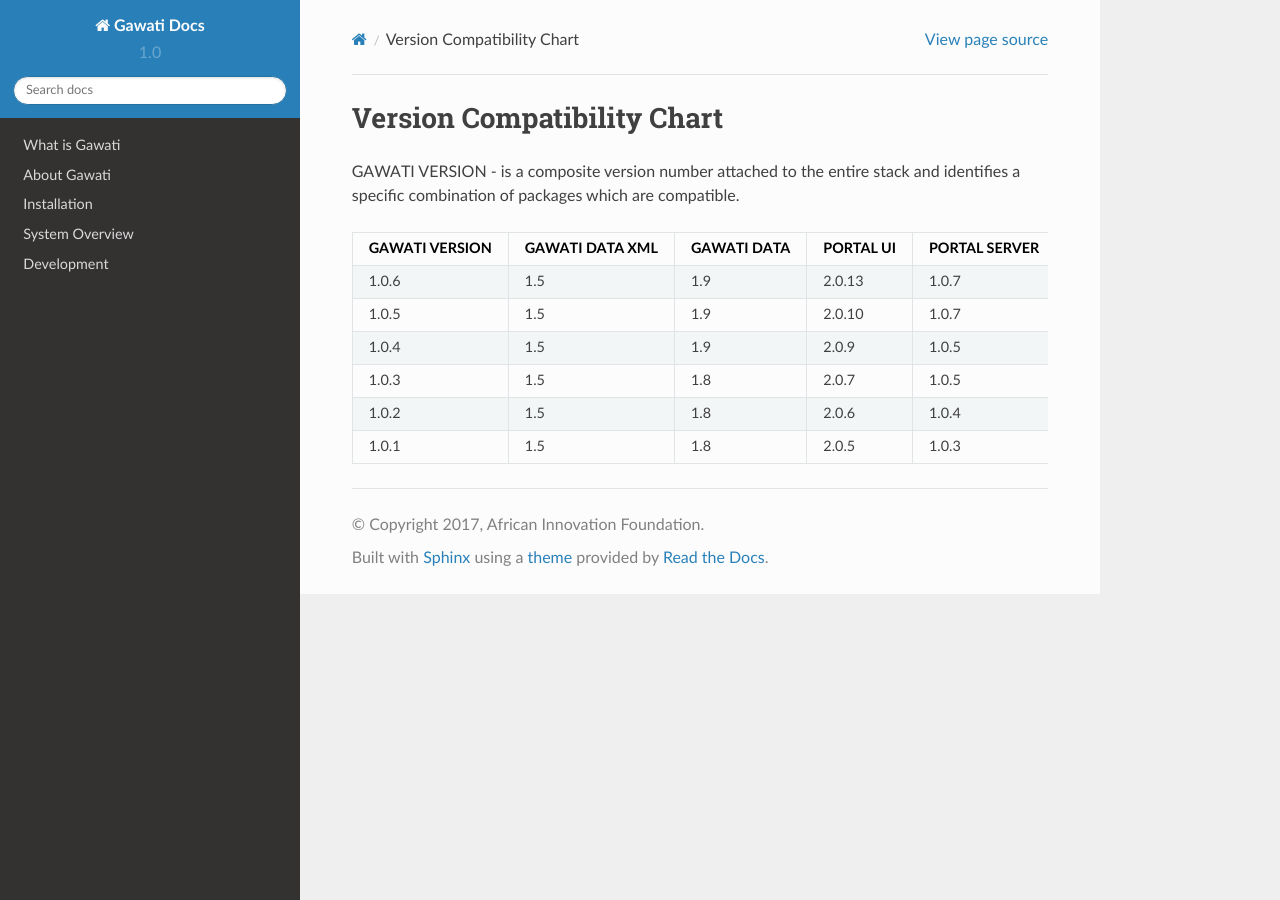
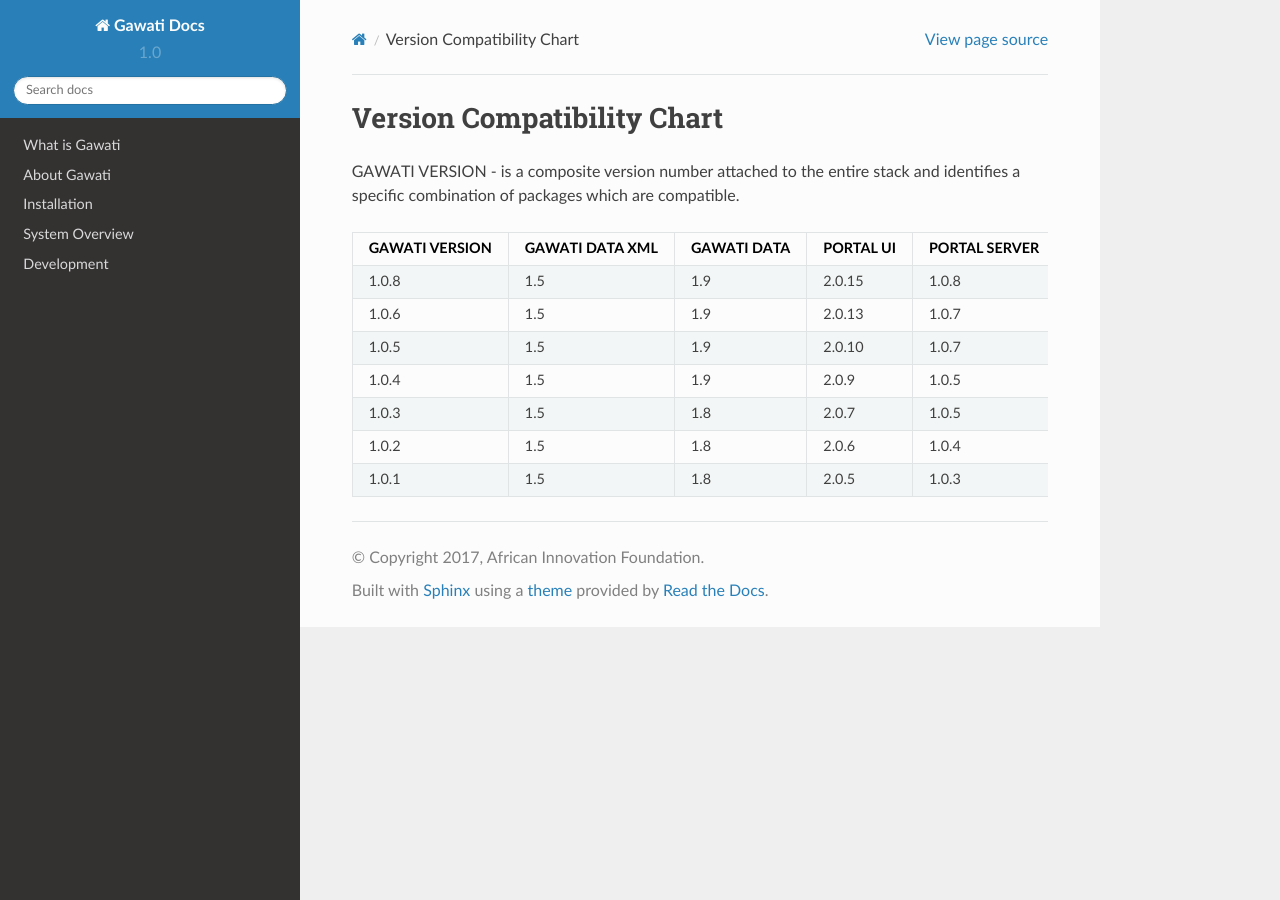
Before and after one commit to gawati/gawati-docs, a Sphinx documentation site: the page built from docs/source/development/version-compat.rst, in a window 1280 px wide. Built offline with Sphinx 7.4.7 and the Read the Docs theme 2.0.0, drawn with Linux system fonts in a browser that asks for light colours.

Commit message:
Updating version compat chart

```diff
--- a/docs/source/development/version-compat.rst
+++ b/docs/source/development/version-compat.rst
@@ -7,6 +7,8 @@ GAWATI VERSION - is a composite version number attached to the entire stack and
 |GAWATI |GAWATI  |GAWATI|PORTAL |PORTAL |      |
 |VERSION|DATA XML|DATA  |UI     |SERVER |STATUS|
 +=======+========+======+=======+=======+======+
+| 1.0.8 | 1.5    |1.9   |2.0.15 |1.0.8  |  OK  |
++-------+--------+------+-------+-------+------+
 | 1.0.6 | 1.5    |1.9   |2.0.13 |1.0.7  |  OK  |
 +-------+--------+------+-------+-------+------+
 | 1.0.5 | 1.5    |1.9   |2.0.10 |1.0.7  |  OK  |
```
